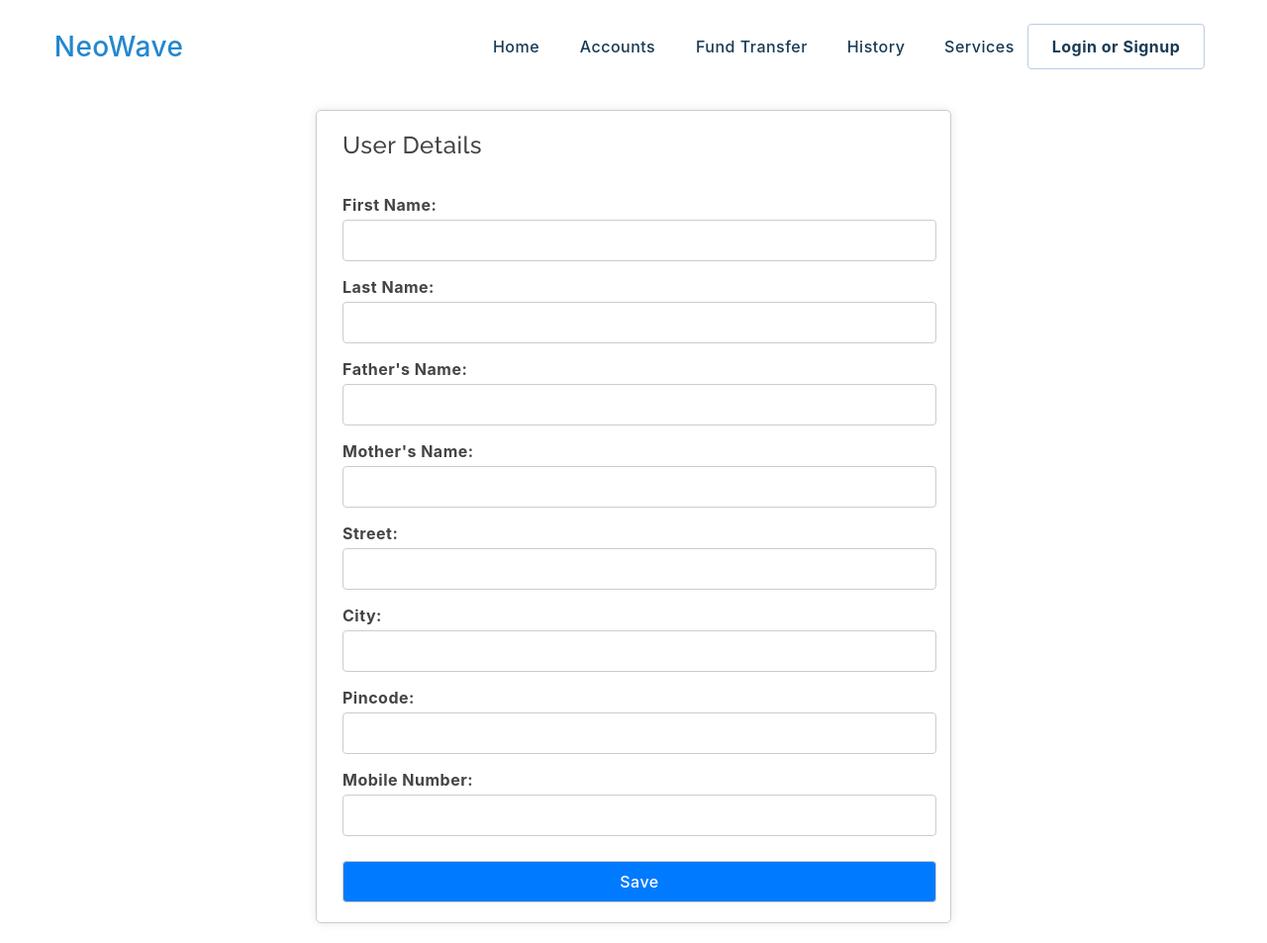
After one commit to thepritamshaw/onlinebankingsystem, a Django app: template templates/userdetails.html in a window 1280 px wide. The commit adds this page. Shown: the whole page at 99% size. Run offline with Django 3.2, Linux system fonts and the light colour scheme; the template is opened without the code that fills it, so the values that code supplies are empty.

Commit message:
profile update

```diff
--- a/neowave/urls.py
+++ b/neowave/urls.py
@@ -12,4 +12,5 @@ urlpatterns = [
 	path('transaction_success/<str:bank_reference_no>/', views.transaction_success, name='transaction_success'),
 	path('get_beneficiary_name/', views.get_beneficiary_name, name='get_beneficiary_name'),
 	path('transaction_history', views.transaction_history, name= 'transaction_history'),
+	path('userdetails', views.userdetails, name= 'userdetails'),
 ]
--- a/templates/base.html
+++ b/templates/base.html
@@ -43,7 +43,7 @@
 						<li class="nav-menu-item"><a href="/transaction_history">History</a></li>
 						<li class="dropdown nav-menu-item">Services
 							<ul class="dropdown-menu">
-								<li><a href="#">DD1</a></li>
+								<li><a href="/userdetails">Update Profile</a></li>
 								<li><a href="#">DD2</a></li>
 								<li><a href="#">DD3</a></li>
 								<li><a href="#">DD4</a></li>
--- a/templates/login.html
+++ b/templates/login.html
@@ -36,9 +36,9 @@
 					<p class="input">Password</p>
 					<input type="password" name="password" /><br><br>
 					<input type="submit" class="button" />
+					<br><br>
+					<a href="register">Create New Account</a>
 				</form>
-				<br>
-				<a href="register">Create New Account</a>
 			</div>
 		</div>
 	</section>
--- /dev/null
+++ b/templates/userdetails.html
@@ -0,0 +1,48 @@
+{% extends 'base.html' %}
+<head>
+	{% block title %}
+	<title>Edit your Profile- NeoWave Bank</title>
+	{% endblock %}
+
+	{% block stylecontent %}
+		<style>
+			.input {
+				margin-top: 1rem;
+				margin-bottom: 0;
+			}
+		</style>
+	{% endblock %}
+</head>
+<body>
+	{% block bodycontent %}
+	<section>
+		<div class="container">
+			<div class="content">
+				<form id="user-details-form" method="post">
+					<h1>User Details</h1><br>
+					{% csrf_token %}
+					<p class="input">First Name:</p>
+					<input type="text" id="id_firstname" name="firstname" value="{{ profile.firstname }}" required><br>
+					<p class="input">Last Name:</p>
+					<input type="text" id="id_lastname" name="lastname" value="{{ profile.lastname }}" required><br>
+					<p class="input">Father's Name:</p>
+					<input type="text" id="id_fathername" name="fathername" value="{{ profile.fathername }}" required><br>
+					<p class="input">Mother's Name:</p>
+					<input type="text" id="id_mothername" name="mothername" value="{{ profile.mothername }}" required><br>
+					<p class="input">Street:</p>
+					<input type="text" id="id_street" name="street" value="{{ profile.street }}" required><br>
+					<p class="input">City:</p>
+					<input type="text" id="id_city" name="city" value="{{ profile.city }}" required><br>
+					<p class="input">Pincode:</p>
+					<input type="text" id="id_pincode" name="pincode" value="{{ profile.pincode }}" required><br>
+					<p class="input">Mobile Number:</p>
+					<input type="text" id="id_mobilenumber" name="mobilenumber" value="{{ profile.mobilenumber }}" required><br>
+
+					<br>
+					<button type="submit">Save</button>
+				</form>
+			</div>
+		</div>
+	</section>
+	{% endblock%}
+</body>
```
Also changed, not shown: neowave/views.py (+20 -0 lines), db.sqlite3.
